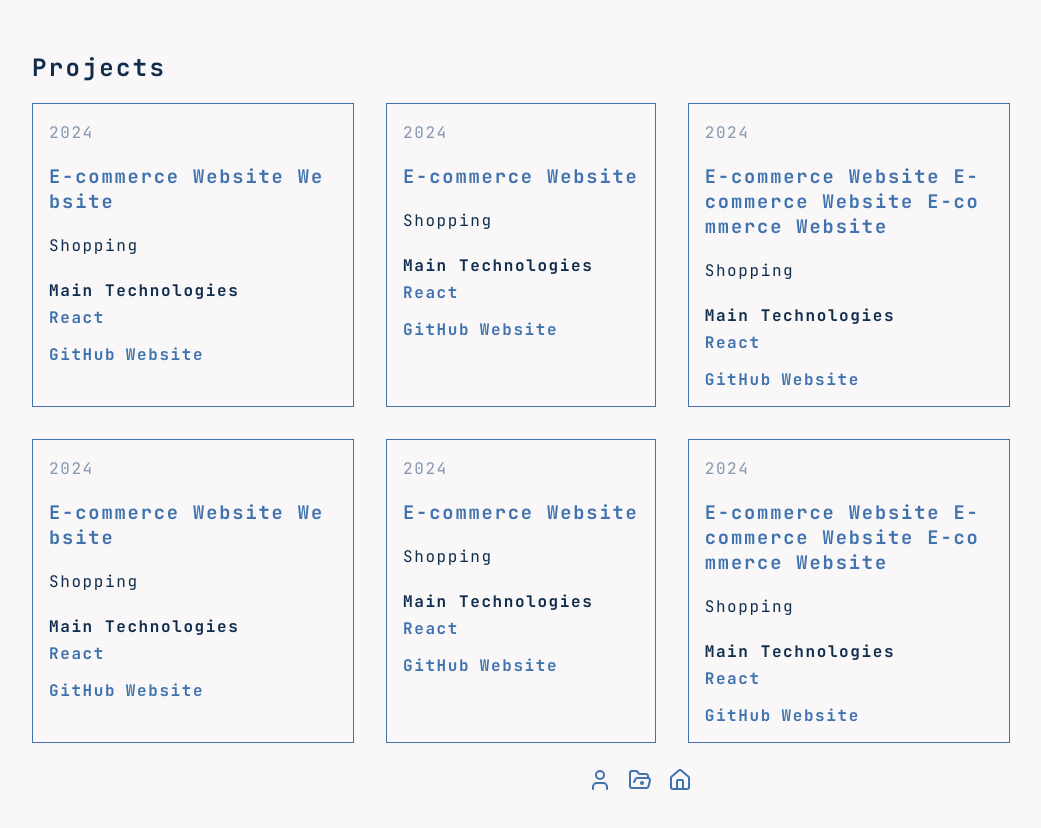
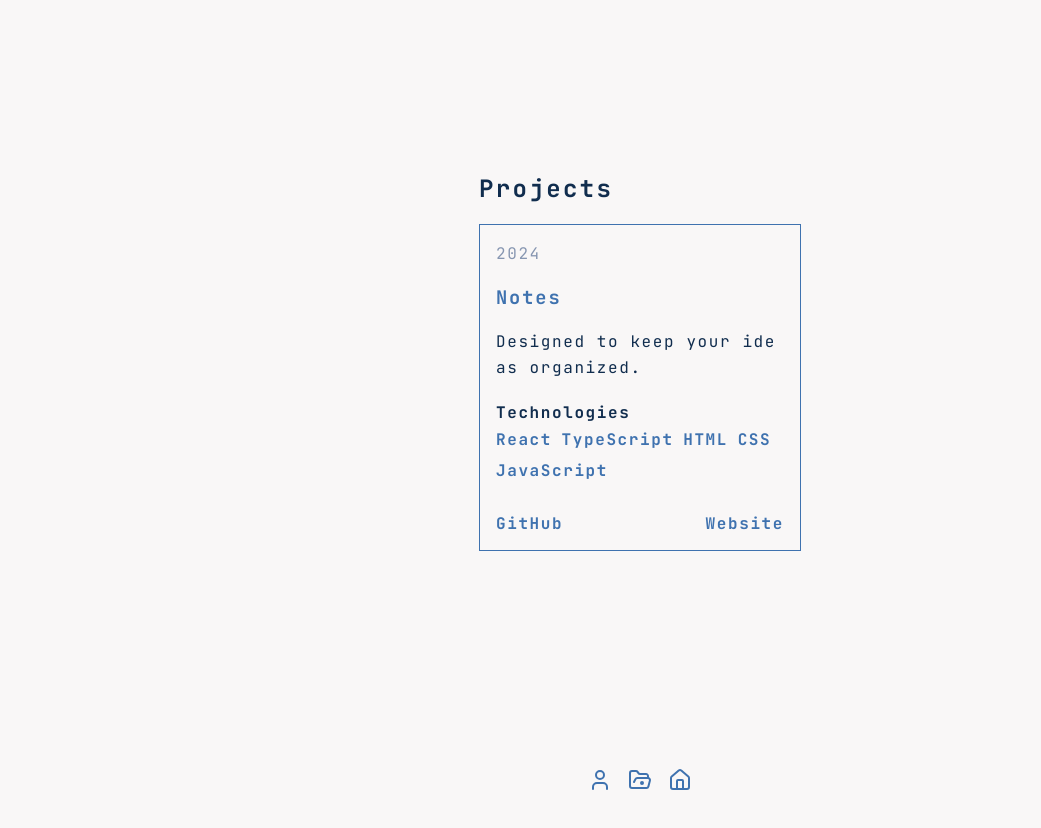
Before and after one commit to Adrydevmateo/website, a React (Vite) app: page /projects in a window 1280 px wide. Shown: the top 828 px of the page, without its empty margins (0-1041 px from the left). After the commit the page ends 800 px from the top, so only its background shows below. Built offline with nearby package versions, Linux system fonts and the light colour scheme.

Commit message:
Fixed projects layout

```diff
--- a/src/pages/projects/Projects.page.tsx
+++ b/src/pages/projects/Projects.page.tsx
@@ -16,58 +16,19 @@ export default function ProjectsPage() {
  const projects: Array<TProject> = [
   {
    id: 0,
-   title: 'E-commerce Website Website',
-   description: 'Shopping',
-   technologies: [{ name: 'react', link: 'https://react.dev/' }],
+   title: 'Notes',
+   description: 'Designed to keep your ideas organized.',
+   technologies: [
+    { name: 'React', link: 'https://react.dev/' },
+    { name: 'TypeScript', link: 'https://www.typescriptlang.org/' },
+    { name: 'HTML', link: 'https://developer.mozilla.org/en-US/docs/Web/HTML' },
+    { name: 'CSS', link: 'https://developer.mozilla.org/en-US/docs/Web/CSS' },
+    { name: 'JavaScript', link: 'https://developer.mozilla.org/en-US/docs/Web/JavaScript' }
+   ],
    year: '2024',
-   githubLink: '',
-   websiteLink: ''
+   githubLink: 'https://github.com/Adrydevmateo/notes-app',
+   websiteLink: 'https://notes-adrydev.netlify.app/'
   },
-  {
-   id: 1,
-   title: 'E-commerce Website',
-   description: 'Shopping',
-   technologies: [{ name: 'react', link: 'https://react.dev/' }],
-   year: '2024',
-   githubLink: '',
-   websiteLink: ''
-  },
-  {
-   id: 2,
-   title: 'E-commerce Website E-commerce Website E-commerce Website',
-   description: 'Shopping',
-   technologies: [{ name: 'react', link: 'https://react.dev/' }],
-   year: '2024',
-   githubLink: '',
-   websiteLink: ''
-  },
-  {
-   id: 3,
-   title: 'E-commerce Website Website',
-   description: 'Shopping',
-   technologies: [{ name: 'react', link: 'https://react.dev/' }],
-   year: '2024',
-   githubLink: '',
-   websiteLink: ''
-  },
-  {
-   id: 4,
-   title: 'E-commerce Website',
-   description: 'Shopping',
-   technologies: [{ name: 'react', link: 'https://react.dev/' }],
-   year: '2024',
-   githubLink: '',
-   websiteLink: ''
-  },
-  {
-   id: 5,
-   title: 'E-commerce Website E-commerce Website E-commerce Website',
-   description: 'Shopping',
-   technologies: [{ name: 'react', link: 'https://react.dev/' }],
-   year: '2024',
-   githubLink: '',
-   websiteLink: ''
-  }
  ]
 
  return (
@@ -79,6 +40,7 @@ export default function ProjectsPage() {
     <ul>
      {projects.map(m => (
       <li key={m.id}>
+       <div className='rows'>
         <div className="row-1">
          <p>{m.year}</p>
         </div>
@@ -87,7 +49,7 @@ export default function ProjectsPage() {
          <p>{m.description}</p>
         </div>
         <div className="row-3">
-        <h4>Main Technologies</h4>
+         <h4>Technologies</h4>
          <div className="technologies">
           {m.technologies.map((t, i) => (
            <a key={i} href={t.link} target='_blank'>
@@ -96,7 +58,8 @@ export default function ProjectsPage() {
           ))}
          </div>
         </div>
-       <div className="row-4">
+       </div>
+       <div className="repo-site">
         <a href={m.githubLink} target='_blank'>
          <strong>GitHub</strong>
         </a>
--- a/src/pages/projects/Projects.style.css
+++ b/src/pages/projects/Projects.style.css
@@ -14,6 +14,13 @@
  border: 1px solid var(--flat-blue);
  padding: 1em;
  width: 100%;
+ display: flex;
+ flex-direction: column;
+ justify-content: space-between;
+}
+
+#projects-page ul li .rows {
+ margin-bottom: 1em;
 }
 
 #projects-page ul li .row-1 {}
@@ -43,22 +50,24 @@
 
 #projects-page ul li .row-3 .technologies {
  display: flex;
+ flex-wrap: wrap;
  gap: .6em;
- text-transform: capitalize;
 }
 
 #projects-page ul li .row-3 .technologies a {}
 
 #projects-page ul li .row-3 .technologies a strong {}
 
-#projects-page ul li .row-4 {
+#projects-page ul li .repo-site {
  display: flex;
+ flex-wrap: wrap;
+ justify-content: space-between;
  gap: .6em;
 }
 
-#projects-page ul li .row-4 a {}
+#projects-page ul li .repo-site a {}
 
-#projects-page ul li .row-4 a strong {}
+#projects-page ul li .repo-site a strong {}
 
 @media screen and (min-width: 600px) {
  #projects-page {
```
Lines whose indentation alone changed are shown as unchanged.
